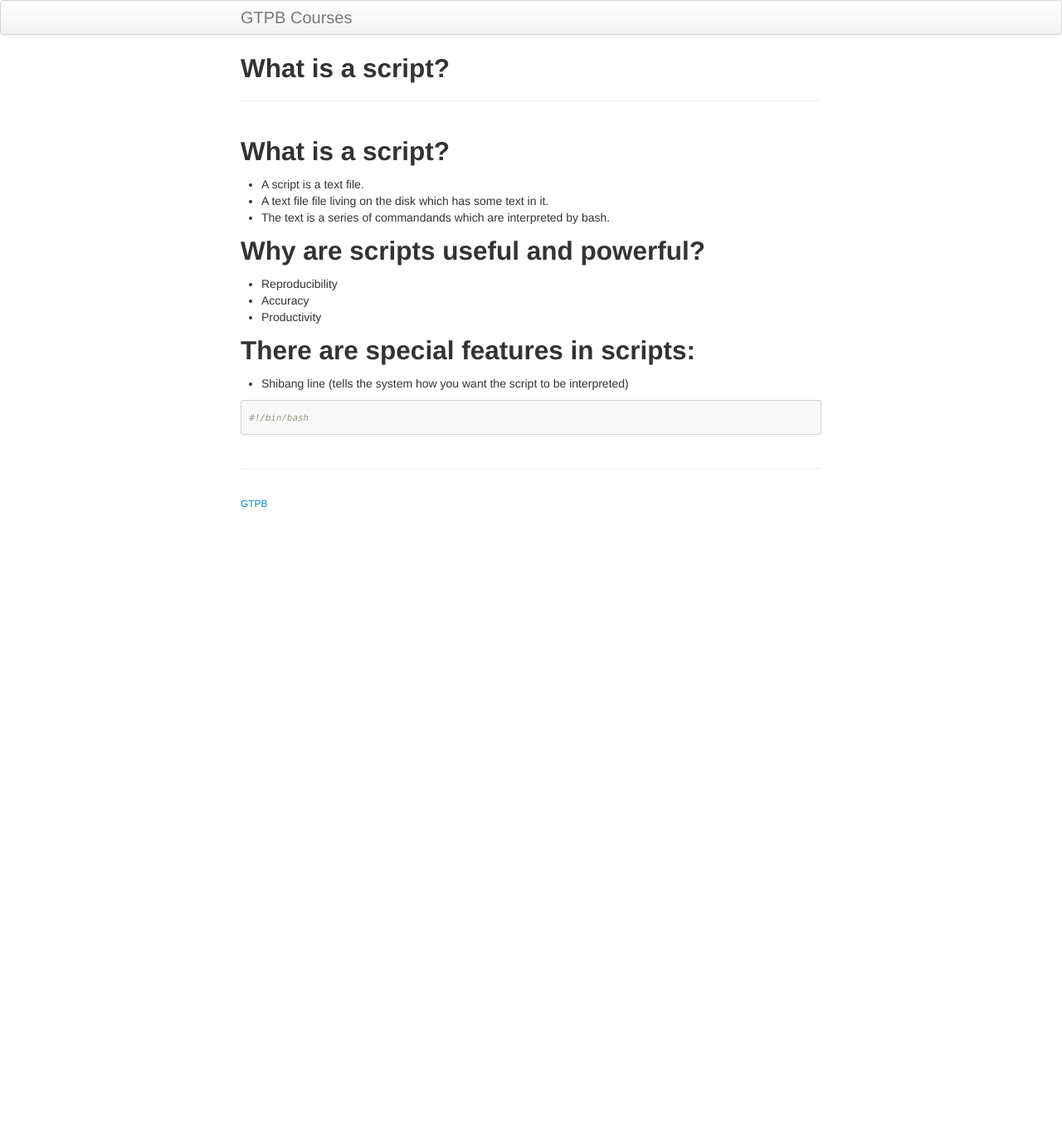
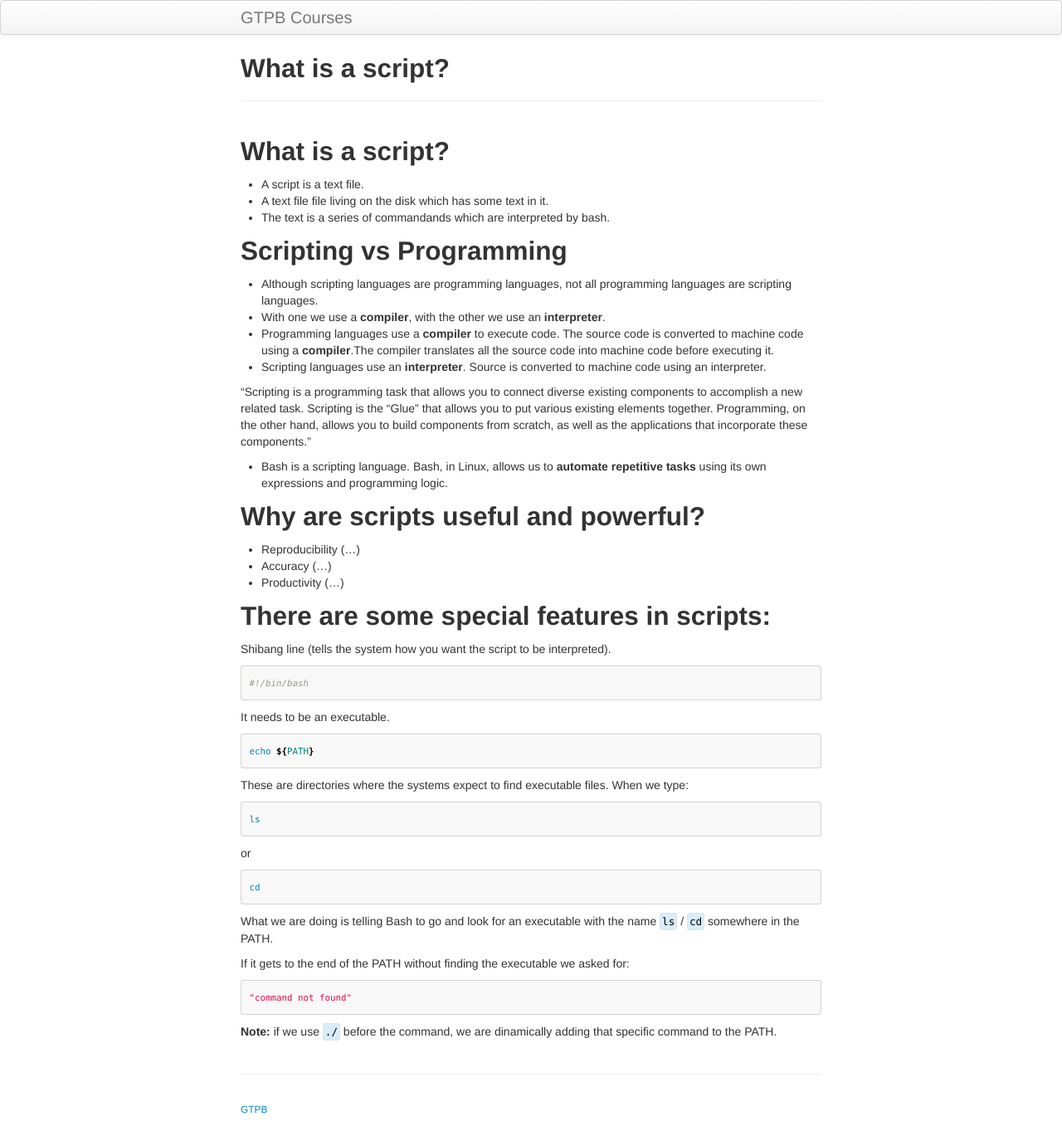
Before and after one commit to GTPB/IBB21, a Jekyll site: the page built from pages/Introduction.md, in a window 1280 px wide. Shown: the whole page at 83% size. Built offline with Jekyll 4.4.1, drawn with Linux system fonts in a browser that asks for light colours; our own code applies the rules of GitHub Pages for plain Markdown files; before the commit the page ends 900 px from its top, so only the background shows below that.

Commit message:
working on introduction page

````diff
--- a/pages/Introduction.md
+++ b/pages/Introduction.md
@@ -1,19 +1,57 @@
+
 ## What is a script?
 
 * A script is a text file.
 * A text file file living on the disk which has some text in it.
 * The text is a series of commandands which are interpreted by bash.
 
+## Scripting vs Programming
+
+* Although scripting languages are programming languages, not all programming languages are 	  scripting languages.
+* With one we use a **compiler**, with the other we use an **interpreter**.
+* Programming languages use a **compiler** to execute code. The source code is converted to machine code using a **compiler**.The compiler translates all the source code into machine code before executing it.
+* Scripting languages use an **interpreter**. Source is converted to machine code using an interpreter.
+
+“Scripting is a programming task that allows you to connect diverse existing components to accomplish a new related task. Scripting is the “Glue” that allows you to put various existing elements together. Programming, on the other hand, allows you to build components from scratch, as well as the applications that incorporate these components.”
+
+* Bash is a scripting language. Bash, in Linux, allows us to **automate repetitive tasks** using its own expressions and programming logic.
+
 ## Why are scripts useful and powerful?
 
-* Reproducibility
-* Accuracy
-* Productivity
+* Reproducibility (...)
+* Accuracy (...)
+* Productivity (...)
 
-## There are special features in scripts:
+## There are some special features in scripts:
 
-* Shibang line (tells the system how you want the script to be interpreted)
+Shibang line (tells the system how you want the script to be interpreted).
 
 ```bash
 #!/bin/bash
 ```
+It needs to be an executable.
+
+```bash
+echo ${PATH}
+```
+
+These are directories where the systems expect to find executable files.
+When we type:
+
+```bash
+ls
+```
+or
+
+```bash
+cd
+```
+
+What we are doing is telling Bash to go and look for an executable with the name `ls` / `cd` somewhere in the PATH.
+
+If it gets to the end of the PATH without finding the executable we asked for:
+
+```bash
+"command not found"
+```
+**Note:** if we use `./` before the command, we  are dinamically adding that specific command to the PATH.
````
